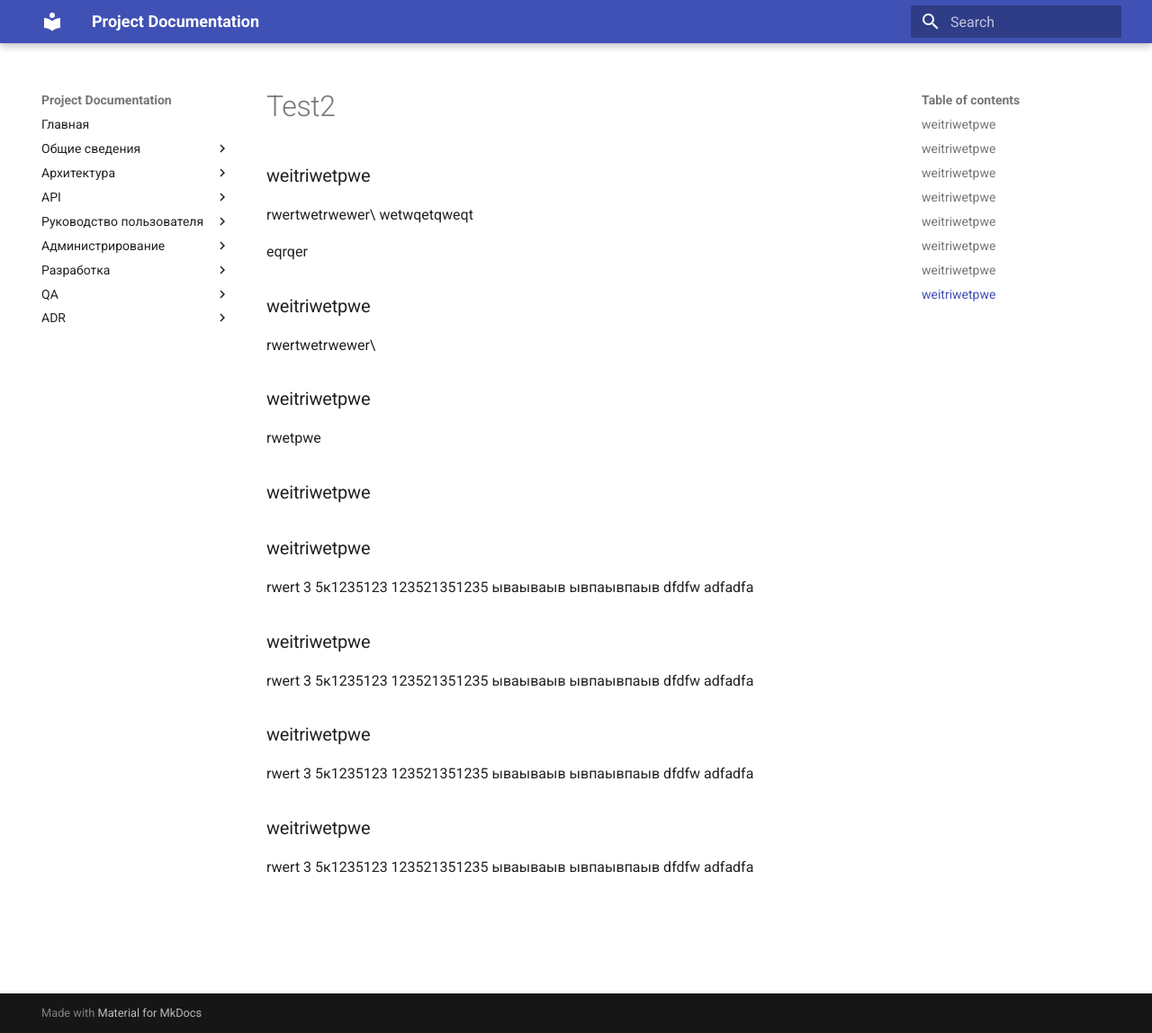
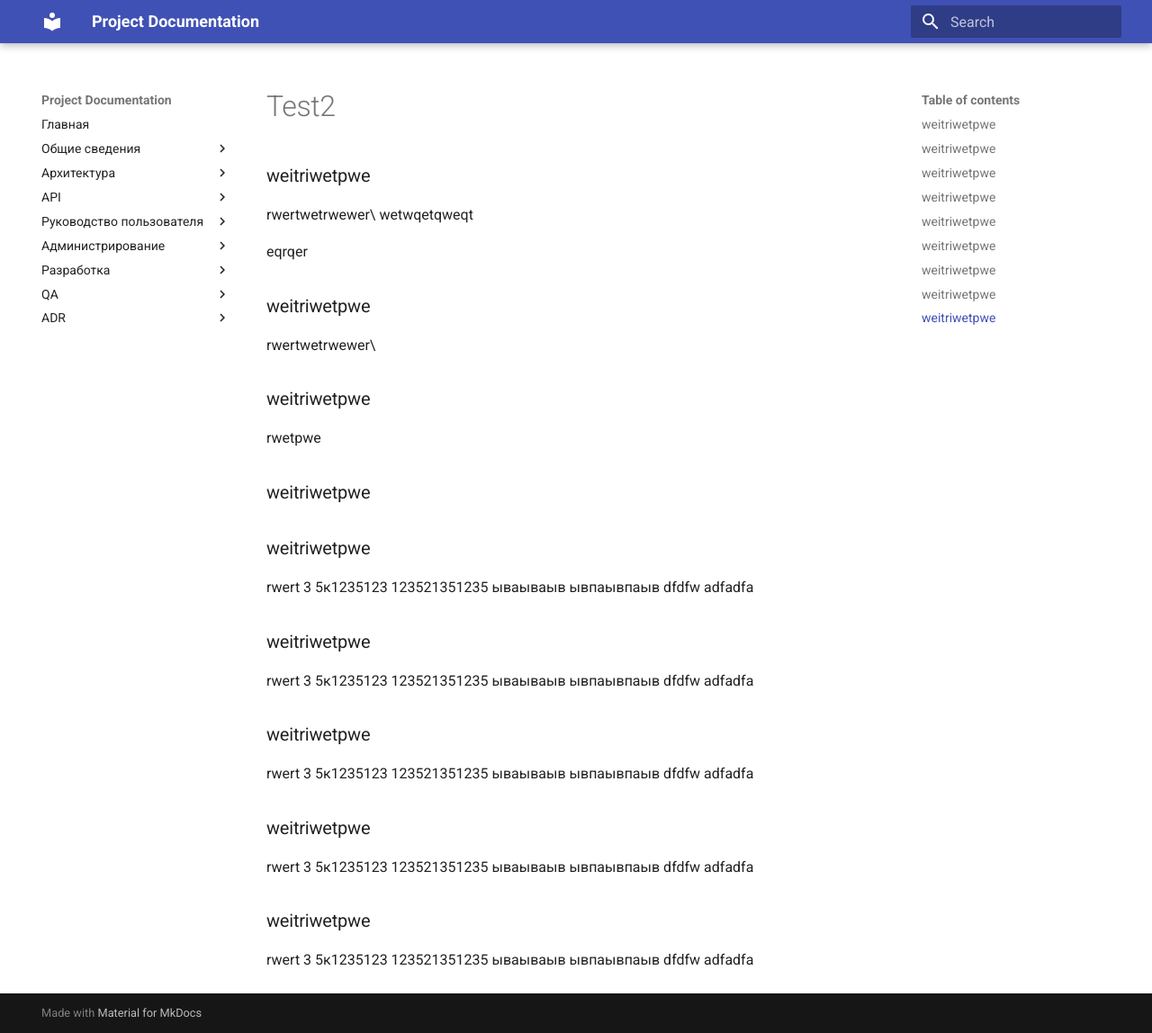
Before and after one commit to techwri/Demo, an MkDocs documentation site: the page built from docs/architecture/test2.md, in a window 1280 px wide and 1148 px high. Shown: the whole window at 90% size. Built offline with MkDocs 1.6.1 and Material for MkDocs 9.7.7, drawn with Linux system fonts in a browser that asks for light colours.

Commit message:
Update test2.md

```diff
--- a/docs/architecture/test2.md
+++ b/docs/architecture/test2.md
@@ -44,3 +44,11 @@ rwert
 ывпаывпаыв
 dfdfw
 adfadfa
+### weitriwetpwe
+rwert
+3  5к1235123
+123521351235
+ываываыв
+ывпаывпаыв
+dfdfw
+adfadfa
```
